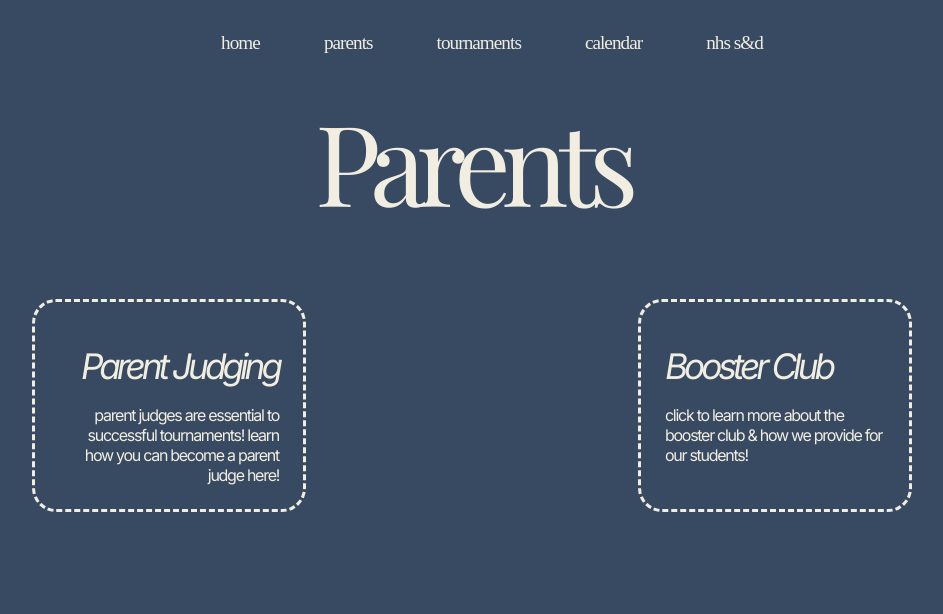
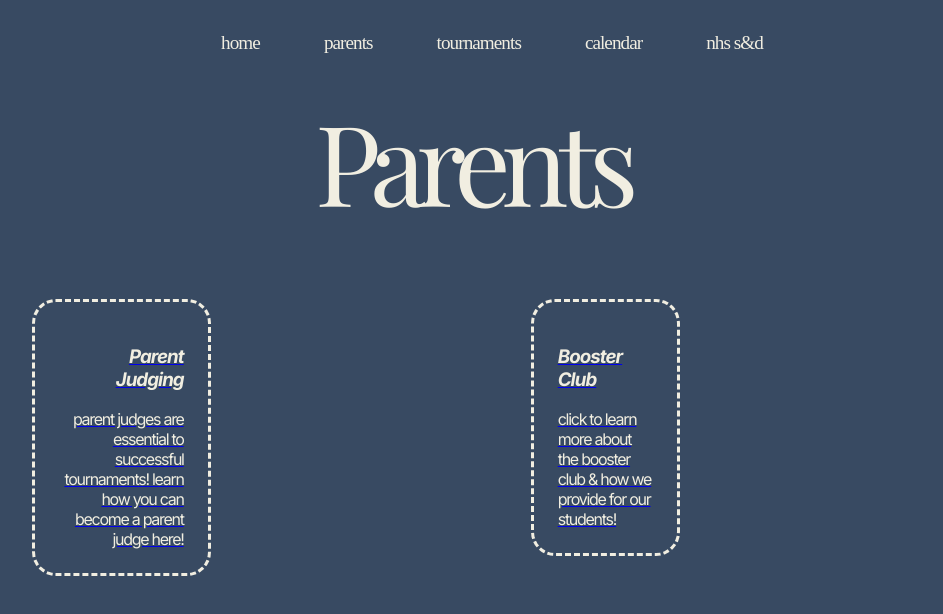
Before and after one commit to yinayhu/sdwebsite, an Eleventy site: page src/parents/parents.md in a window 1280 px wide. Shown: the whole page, without its empty margins (168-1111 px from the left). Built offline with nearby package versions, Linux system fonts and the light colour scheme; Eleventy itself is replaced by a stand-in of ours; files that its build step writes are made by us from their sources; a web font is replaced by a local one.

Commit message:
wrap entire parent div elements in links

```diff
--- a/src/_includes/parents/parents.njk
+++ b/src/_includes/parents/parents.njk
@@ -3,14 +3,18 @@
 {% block content %}
     <h1>{{ title }}</h1>
     <div class="content">
+        <a href="/parents/judging">
             <div class="info_1">
-            <h3 class="text"><em><a href="/parents/judging">{{ section_1 }}</a></em></h3>
+                <h3 class="text"><em>{{ section_1 }}</em></h3>
                 <p class="text">{{ caption_1 }}</p>
             </div>
+        </a>
+        <a href="/parents/booster">
             <div class="info_2">
-            <h3 class="text"><em><a href="/parents/booster">{{ section_2 }}</a></em></h3>
+                <h3 class="text"><em>{{ section_2 }}</em></h3>
                 <p class="text">{{ caption_2 }}</p>
             </div>
+        </a>
     </div>
     {{ content | safe }}
 {% endblock %}
```
Lines whose indentation alone changed are shown as unchanged.
